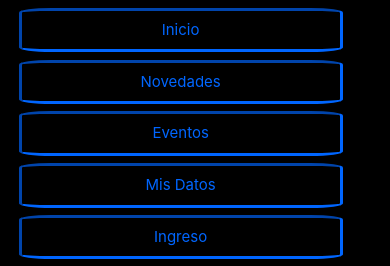
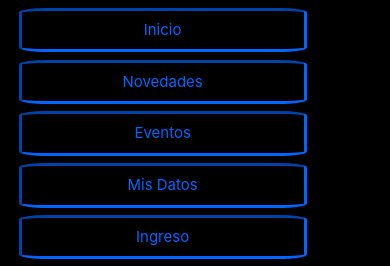
Before and after one commit to caucota/PostasAmericanasDesafioBootstrap, a plain HTML site: page pages/mis_datos.html in a window 390 px wide. Shown: the part 126-392 px from the top of the page. Drawn offline with nearby package versions, Linux system fonts and the light colour scheme; a small style sheet from the web is missing; a web font is replaced by a local one.

Commit message:
CambiosenMenuBootstrap

```diff
--- a/css/style.css
+++ b/css/style.css
@@ -55,13 +55,6 @@ https://getbootstrap.com/docs/4.0/getting-started/download/
     transform: scale(1.2,1.2);
 }
 
-.navMenu{
-/*    padding-left: 26%;
-    padding-bottom: 1%;
-*/
-    grid-column: 2/2;
-    grid-row: 2/2;
-}
 /*menu*/
 
 .menuSticky {
@@ -96,7 +89,6 @@ https://getbootstrap.com/docs/4.0/getting-started/download/
 }
 
 .classBody {
-    display: block;
     background-color: black;
 
 }
@@ -202,13 +194,9 @@ nav ul li a {
     }
     */
 
-    .navMenu {
-        grid-column: 2/3;
-        grid-row: 2/2;
-    }
     .navMenu ul li{
         display: block;
-        width: 90%;
+        width: 80%;
         /*position: relative;*/
         font-size: 15px;
         /*border: 1px solid rgb(54, 54, 27);*/
--- a/pages/mis_datos.html
+++ b/pages/mis_datos.html
@@ -10,7 +10,8 @@
     <link rel="stylesheet" href="https://cdn.jsdelivr.net/npm/bootstrap@4.0.0/dist/css/bootstrap.min.css" integrity="sha384-Gn5384xqQ1aoWXA+058RXPxPg6fy4IWvTNh0E263XmFcJlSAwiGgFAW/dAiS6JXm" crossorigin="anonymous">
 </head>
 <body class="classBody">
-    <header class="menuSticky container">
+    <header class="menuSticky">
+        <div class="container">
             <section class="row">
                 <div class="col-2">
                     <img class="divLogoNombreSitio__imagenLogoSitio" src="../img/IconoPostas.jpg">
@@ -23,7 +24,7 @@
                 </div>
                 <nav class="navMenu container">
                     <ul class="nav">
-                    <li class="nav-item"><a class="nav-link" href="./index.html">Inicio</a></li>
+                        <li class="nav-item"><a class="nav-link" href="../index.html">Inicio</a></li>
                         <li class="nav-item"><a class="nav-link" href="./novedades.html">Novedades</a></li>
                         <li class="nav-item"><a class="nav-link" href="#">Eventos</a>
                             <ul class="nav">
@@ -32,10 +33,11 @@
                             </ul>
                         </li>
                         <li class="nav-item"><a class="nav-link liSeleccionado" href="./mis_datos.html">Mis Datos</a></li>
-                    <li class="nav-item" disabled><a class="nav-link" href="./construccion.html">Ingreso</a></li>
+                        <li class="nav-item"><a class="nav-link" href="./construccion.html">Ingreso</a></li>
                     </ul>
                 </nav>
             </section>
+        </div>
     </header>
     <main>
 
```
Also changed, not shown: index.html (+4 -2 lines), pages/novedades.html (+1 -1 lines). Lines whose indentation alone changed are shown as unchanged.
